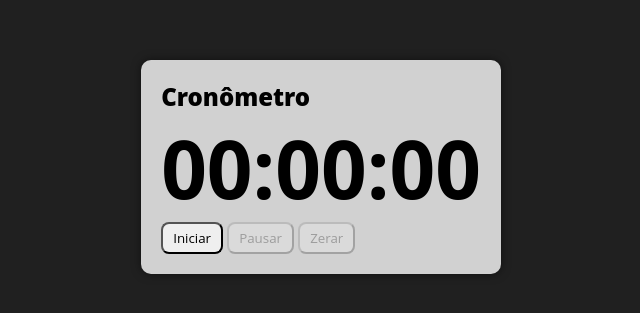
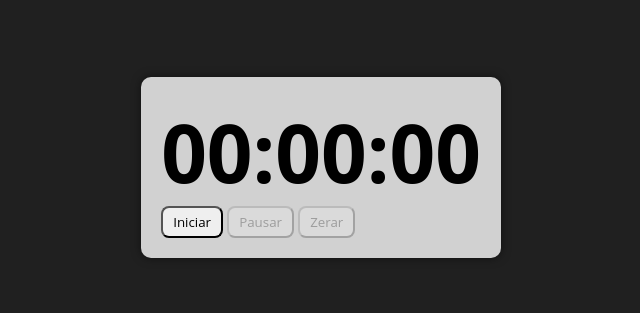
Before and after one commit to leonardvsc/CursoJS, a plain HTML site: page aula47/index.html in a window 1280 px wide. Shown: the part 233-546 px from the top of the page, without its empty margins (319-959 px from the left). Drawn offline with Linux system fonts and the light colour scheme.

Commit message:
Update index.html

```diff
--- a/aula47/index.html
+++ b/aula47/index.html
@@ -57,7 +57,6 @@
 
   <body>
     <section class="container">
-      <h1>Cronômetro</h1>
       <p class="relogio">00:00:00</p>
       <button class="iniciar">Iniciar</button>
       <button class="pausar" disabled>Pausar</button>
```
